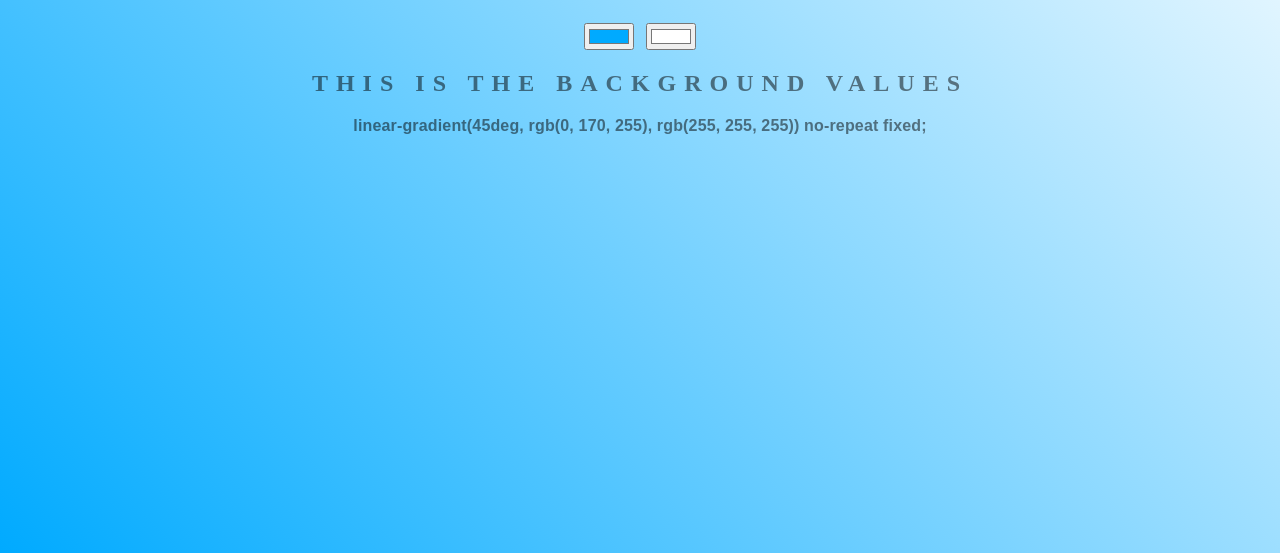
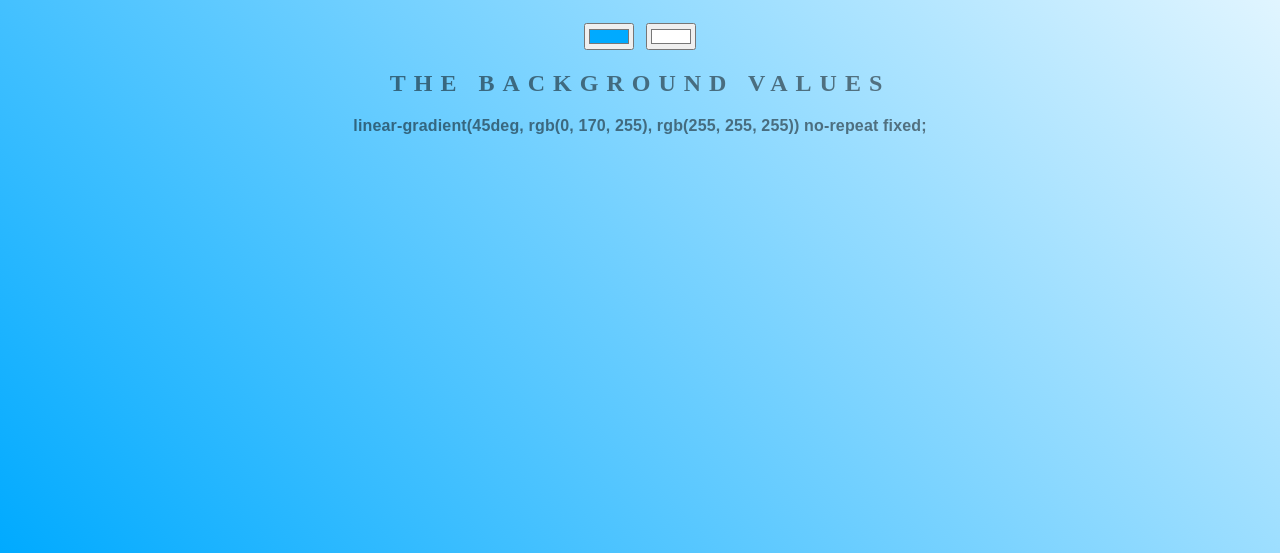
Before and after one commit to ferluminax/learn-github, a plain HTML site: page index.html in a window 1280 px wide. Shown: the part 247-800 px from the top of the page. Drawn offline with Linux system fonts and the light colour scheme.

Commit message:
Update index.html

```diff
--- a/index.html
+++ b/index.html
@@ -8,7 +8,7 @@
 	<h1>Diagonally Gradient Background Generator</h1>
 	<input class="color1" type="color" name="color1" value="#00aaff">
 	<input class="color2" type="color" name="color2" value="#ffffff">
-	<h2>This is the Background values</h2>
+	<h2>The Background values</h2>
 	<h3></h3>
 	<script type="text/javascript" src="script.js"></script>
 
```
